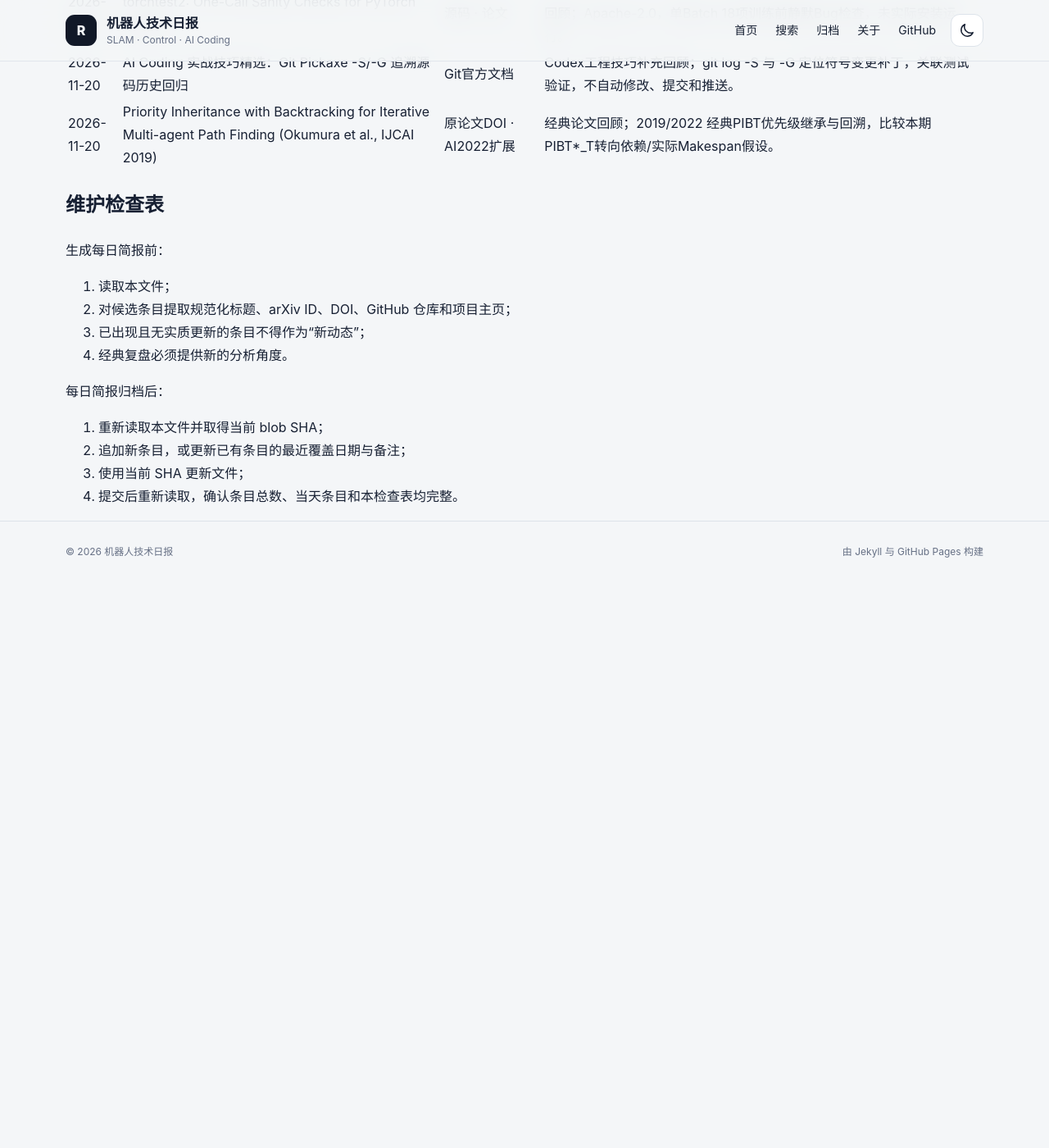
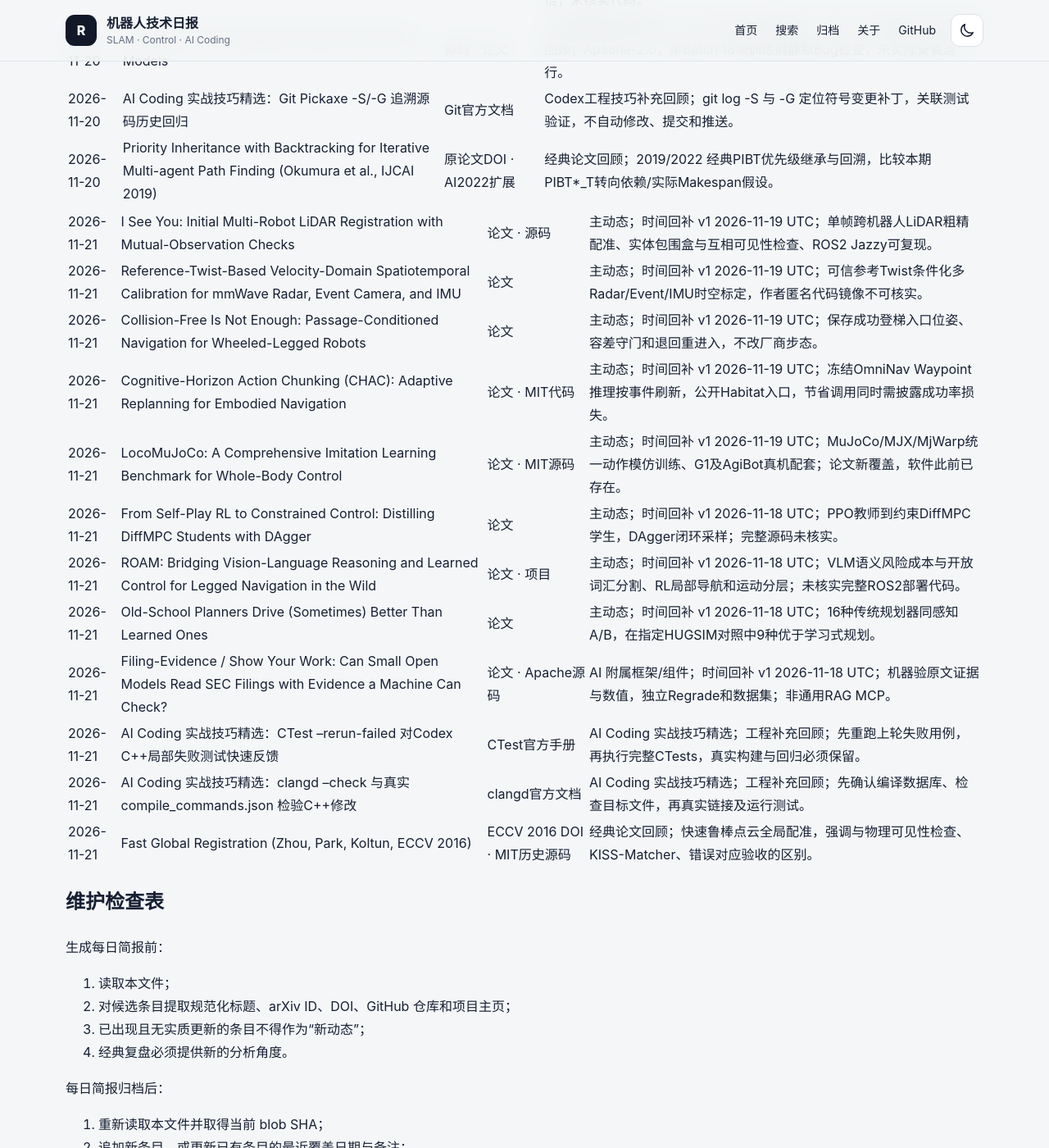
Before and after one commit to helywin/daily, a Jekyll site: the page built from robotics-brief-covered-items.md, in a window 1280 px wide and 1400 px high, scrolled down 96211 px. Shown: the whole window at 82% size. Built offline with Jekyll 4.4.1, drawn with Linux system fonts in a browser that asks for light colours; our own code applies the rules of GitHub Pages for plain Markdown files; before the commit the page ends 96919 px from its top, so only the background shows below that; some of the changed text lies outside the part shown.

Commit message:
docs: update robotics brief coverage index for 2026-11-21

```diff
--- a/robotics-brief-covered-items.md
+++ b/robotics-brief-covered-items.md
@@ -1,6 +1,6 @@
 # 机器人技术简报已覆盖条目索引
 
-> 最后更新：2026-11-20（Asia/Shanghai）
+> 最后更新：2026-11-21（Asia/Shanghai）
 >
 > 用途：每日简报选题前强制查重。本文件保留全部历史条目的最近覆盖日期、规范标题、至少一个可直接访问的原始来源和必要备注。
 >
@@ -214,6 +214,8 @@
 > 2026-11-19 新增 8 条主动态、3 条 AI / LLM 附属组件（其中 2 项同时是 Codex 技巧）、1 篇经典论文回顾，新增 12 条唯一工作，累计 1,406 条。
 >
 > 2026-11-20 新增 8 条主动态、1 条 AI / LLM 附属组件（同时作为 1 条 Codex 实战技巧）、1 条独立 Codex 技巧与 1 篇经典论文回顾；新增唯一工作共 11 条，累计 1,417 条。
+>
+> 2026-11-21 新增 8 条主动态、1 条 AI 附属框架/组件、2 条 AI Coding 实战技巧精选及 1 条经典论文回顾，共 1429 条。
 >
 ## 已核验条目
 
@@ -1741,6 +1743,19 @@
 | 2026-11-20 | AI Coding 实战技巧精选：Git Pickaxe -S/-G 追溯源码历史回归 | [Git官方文档](https://git-scm.com/docs/git-log) | Codex工程技巧补充回顾；git log -S 与 -G 定位符号变更补丁，关联测试验证，不自动修改、提交和推送。 |
 | 2026-11-20 | Priority Inheritance with Backtracking for Iterative Multi-agent Path Finding (Okumura et al., IJCAI 2019) | [原论文DOI](https://doi.org/10.24963/ijcai.2019/76) · [AI2022扩展](https://doi.org/10.1016/j.artint.2022.103752) | 经典论文回顾；2019/2022 经典PIBT优先级继承与回溯，比较本期PIBT*_T转向依赖/实际Makespan假设。 |
 
+| 2026-11-21 | I See You: Initial Multi-Robot LiDAR Registration with Mutual-Observation Checks | [论文](https://arxiv.org/abs/2611.26276) · [源码](https://github.com/tu-darmstadt-ros-pkg/i-see-you-registration) | 主动态；时间回补 v1 2026-11-19 UTC；单帧跨机器人LiDAR粗精配准、实体包围盒与互相可见性检查、ROS2 Jazzy可复现。 |
+| 2026-11-21 | Reference-Twist-Based Velocity-Domain Spatiotemporal Calibration for mmWave Radar, Event Camera, and IMU | [论文](https://arxiv.org/abs/2611.26083) | 主动态；时间回补 v1 2026-11-19 UTC；可信参考Twist条件化多Radar/Event/IMU时空标定，作者匿名代码镜像不可核实。 |
+| 2026-11-21 | Collision-Free Is Not Enough: Passage-Conditioned Navigation for Wheeled-Legged Robots | [论文](https://arxiv.org/abs/2611.25788) | 主动态；时间回补 v1 2026-11-19 UTC；保存成功登梯入口位姿、容差守门和退回重进入，不改厂商步态。 |
+| 2026-11-21 | Cognitive-Horizon Action Chunking (CHAC): Adaptive Replanning for Embodied Navigation | [论文](https://arxiv.org/abs/2611.25587) · [MIT代码](https://github.com/phare111/chac) | 主动态；时间回补 v1 2026-11-19 UTC；冻结OmniNav Waypoint推理按事件刷新，公开Habitat入口，节省调用同时需披露成功率损失。 |
+| 2026-11-21 | LocoMuJoCo: A Comprehensive Imitation Learning Benchmark for Whole-Body Control | [论文](https://arxiv.org/abs/2611.26293) · [MIT源码](https://github.com/robfiras/loco-mujoco) | 主动态；时间回补 v1 2026-11-19 UTC；MuJoCo/MJX/MjWarp统一动作模仿训练、G1及AgiBot真机配套；论文新覆盖，软件此前已存在。 |
+| 2026-11-21 | From Self-Play RL to Constrained Control: Distilling DiffMPC Students with DAgger | [论文](https://arxiv.org/abs/2611.25197) | 主动态；时间回补 v1 2026-11-18 UTC；PPO教师到约束DiffMPC学生，DAgger闭环采样；完整源码未核实。 |
+| 2026-11-21 | ROAM: Bridging Vision-Language Reasoning and Learned Control for Legged Navigation in the Wild | [论文](https://arxiv.org/abs/2611.25215) · [项目](https://roam-hiking.github.io/) | 主动态；时间回补 v1 2026-11-18 UTC；VLM语义风险成本与开放词汇分割、RL局部导航和运动分层；未核实完整ROS2部署代码。 |
+| 2026-11-21 | Old-School Planners Drive (Sometimes) Better Than Learned Ones | [论文](https://arxiv.org/abs/2611.25138) | 主动态；时间回补 v1 2026-11-18 UTC；16种传统规划器同感知A/B，在指定HUGSIM对照中9种优于学习式规划。 |
+| 2026-11-21 | Filing-Evidence / Show Your Work: Can Small Open Models Read SEC Filings with Evidence a Machine Can Check? | [论文](https://arxiv.org/abs/2611.24990) · [Apache源码](https://github.com/pramana-research/filing-evidence) | AI 附属框架/组件；时间回补 v1 2026-11-18 UTC；机器验原文证据与数值，独立Regrade和数据集；非通用RAG MCP。 |
+| 2026-11-21 | AI Coding 实战技巧精选：CTest --rerun-failed 对Codex C++局部失败测试快速反馈 | [CTest官方手册](https://cmake.org/cmake/help/latest/manual/ctest.1.html) | AI Coding 实战技巧精选；工程补充回顾；先重跑上轮失败用例，再执行完整CTests，真实构建与回归必须保留。 |
+| 2026-11-21 | AI Coding 实战技巧精选：clangd --check 与真实 compile_commands.json 检验C++修改 | [clangd官方文档](https://clangd.llvm.org/guides/system-headers) | AI Coding 实战技巧精选；工程补充回顾；先确认编译数据库、检查目标文件，再真实链接及运行测试。 |
+| 2026-11-21 | Fast Global Registration (Zhou, Park, Koltun, ECCV 2016) | [ECCV 2016 DOI](https://doi.org/10.1007/978-3-319-46475-6_47) · [MIT历史源码](https://github.com/isl-org/FastGlobalRegistration) | 经典论文回顾；快速鲁棒点云全局配准，强调与物理可见性检查、KISS-Matcher、错误对应验收的区别。 |
+
 ## 维护检查表
 
 生成每日简报前：
```
